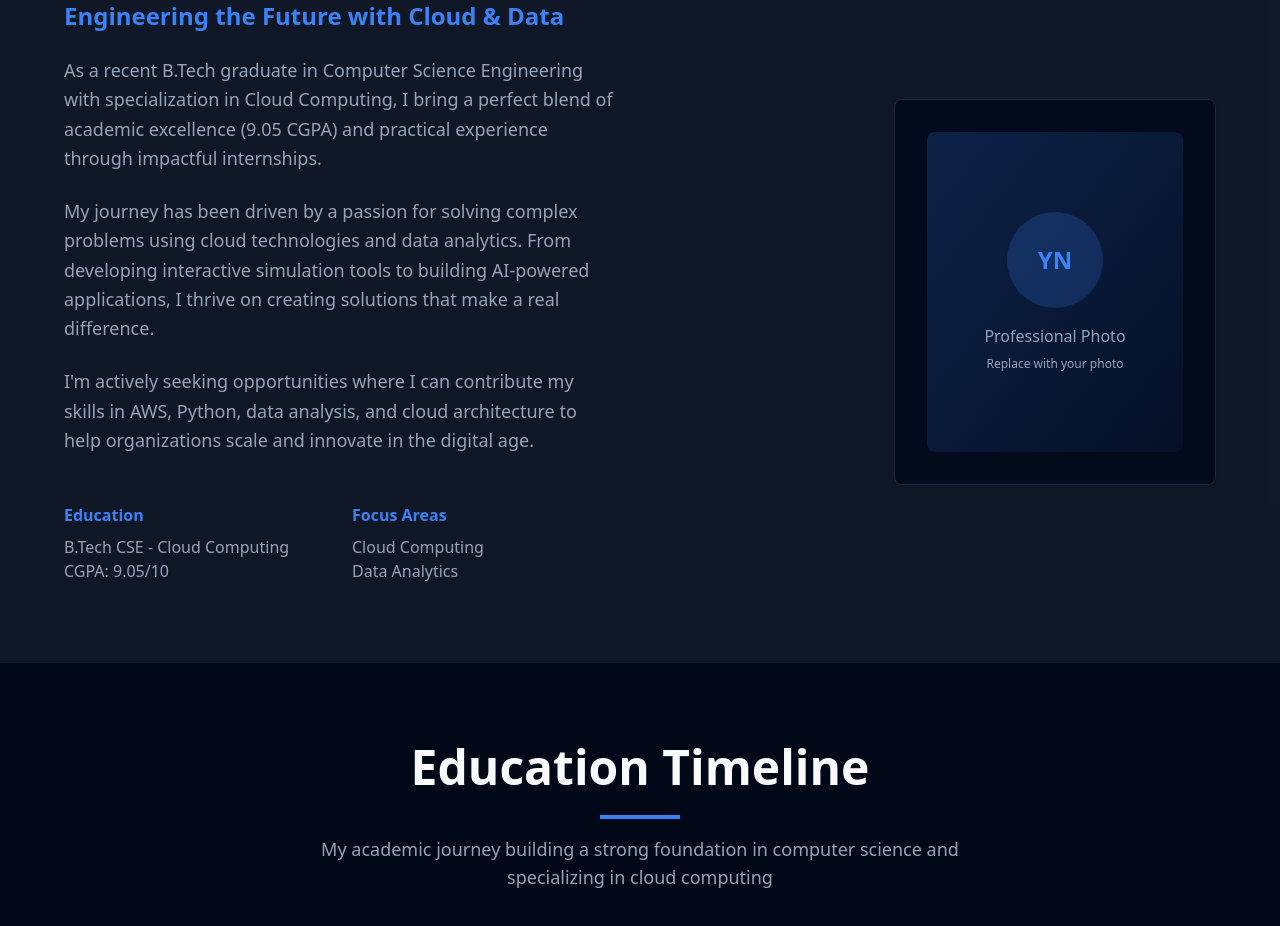
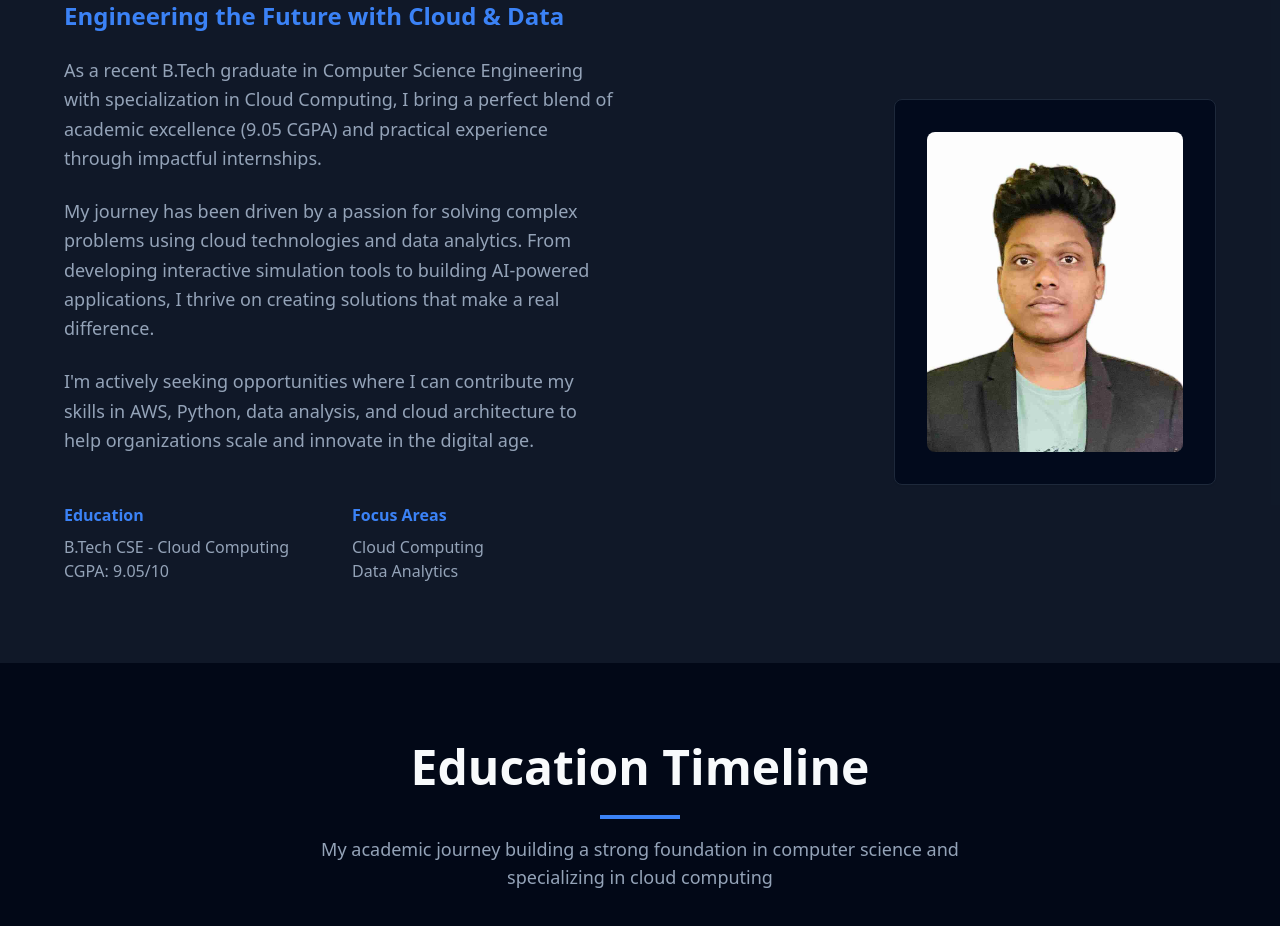
Before and after one commit to PrasanthSaiCH/cloud-data-spark-profile, a React (Vite) app: page / in a window 1280 px wide. Shown: the part 1020-1946 px from the top of the page. Built offline with nearby package versions, Linux system fonts and the light colour scheme.

Commit message:
Add professional photo to About Me section
Insert the provided image as a professional photo in the About Me section.

```diff
--- a/src/components/AboutSection.tsx
+++ b/src/components/AboutSection.tsx
@@ -48,14 +48,12 @@ const AboutSection = () => {
           <div className="flex justify-center lg:justify-end">
             <Card className="card-hover bg-card border-border">
               <CardContent className="p-8">
-                <div className="w-64 h-80 bg-gradient-to-br from-primary/20 to-primary/5 rounded-lg flex items-center justify-center">
-                  <div className="text-center">
-                    <div className="w-24 h-24 bg-primary/20 rounded-full mx-auto mb-4 flex items-center justify-center">
-                      <span className="text-2xl font-bold text-primary">YN</span>
-                    </div>
-                    <p className="text-muted-foreground">Professional Photo</p>
-                    <p className="text-xs text-muted-foreground mt-2">Replace with your photo</p>
-                  </div>
+                <div className="w-64 h-80 rounded-lg overflow-hidden">
+                  <img
+                    src="/lovable-uploads/62d9f5ca-9e2a-455b-af82-094595526470.png"
+                    alt="Chippada Prasanth Sai - Professional Photo"
+                    className="w-full h-full object-cover"
+                  />
                 </div>
               </CardContent>
             </Card>
```
Also changed, not shown: public/lovable-uploads/62d9f5ca-9e2a-455b-af82-094595526470.png (added).
